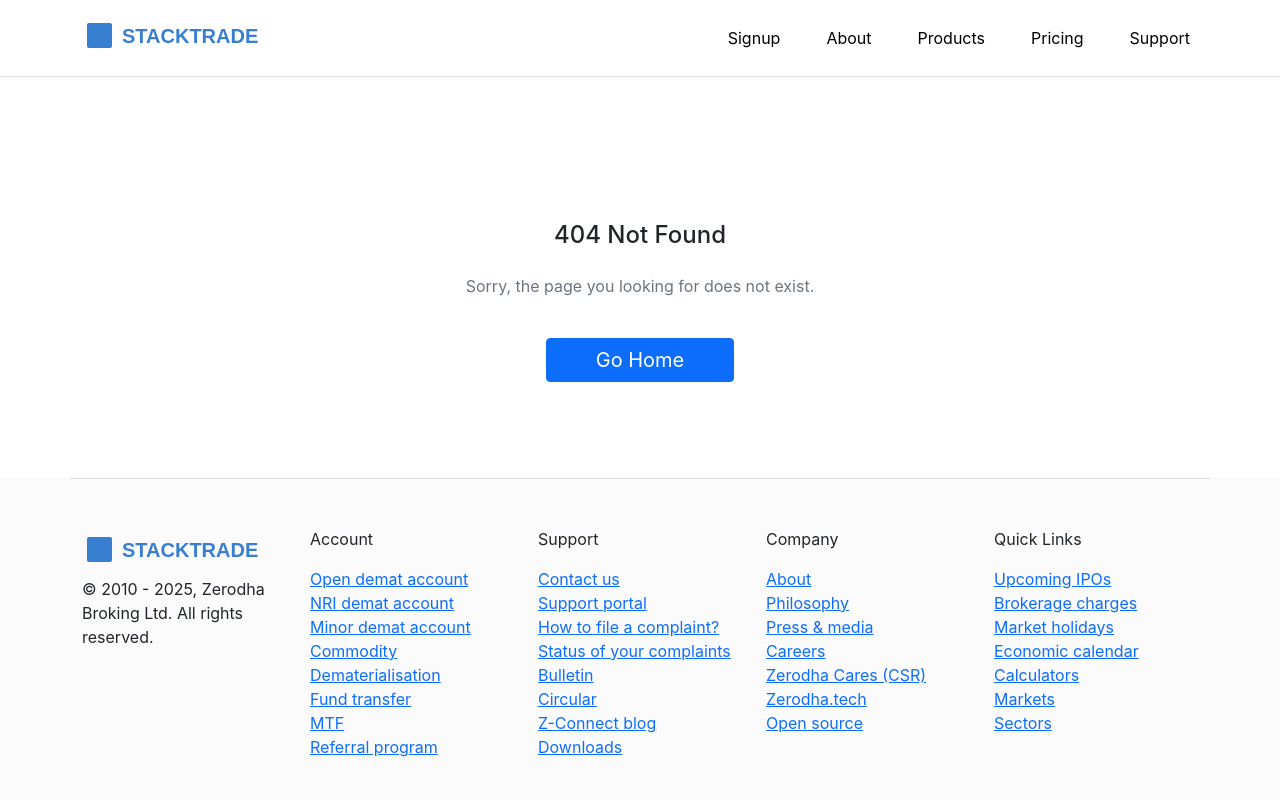
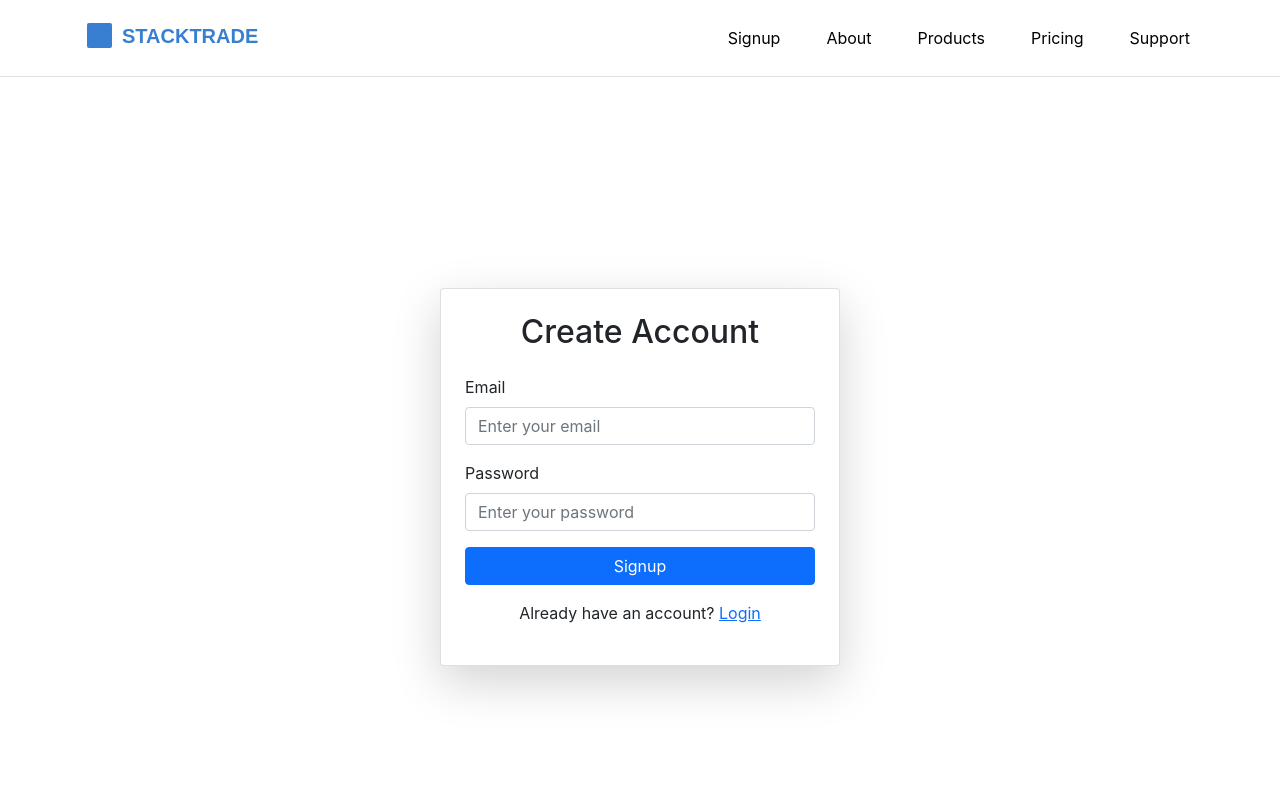
Before and after one commit to Saketmishra14/StackTrade-Final, a React (Create React App) app in the folder frontend/: page /login in a window 1280 px wide. Shown: the top 800 px of the page. Built offline with nearby package versions, Linux system fonts and the light colour scheme.

Commit message:
add login and signup page

```diff
--- a/frontend/package.json
+++ b/frontend/package.json
@@ -3,11 +3,14 @@
   "version": "0.1.0",
   "private": true,
   "dependencies": {
+    "axios": "^1.13.2",
     "cra-template": "1.3.0",
     "react": "^19.2.0",
+    "react-cookie": "^8.0.1",
     "react-dom": "^19.2.0",
     "react-router-dom": "^7.9.5",
-    "react-scripts": "5.0.1"
+    "react-scripts": "5.0.1",
+    "react-toastify": "^11.0.5"
   },
   "scripts": {
     "start": "react-scripts start",
--- a/frontend/src/App.js
+++ b/frontend/src/App.js
@@ -1,6 +1,6 @@
 import React from 'react'
 import ReactDOM from 'react-dom/client'
-import {BrowserRouter,Routes,Route} from 'react-router-dom'
+import {Routes,Route} from 'react-router-dom'
 import './index.css'
 import HomePage from './landing_page/home/Homepage'
 import AboutPage from './landing_page/about/AboutPage'
@@ -11,24 +11,26 @@
 import Navbar from './landing_page/Navbar'
 import Footer from './landing_page/Footer'
 import NotFound from './landing_page/NotFound'
+import Login from './landing_page/sign-up/Login'
 
 
 
 const App = () => {
   return (
-    <BrowserRouter>
+    <>
     <Navbar/>
     <Routes>
       <Route path="/" element={<HomePage/>}/>
       <Route path="/about" element={<AboutPage/>}/>
       <Route path="/signup" element={<SignupPage/>}/>
+      <Route path="/login" element={<Login/>}/>
       <Route path="/products" element={<ProductPage/>}/>
       <Route path="/support" element={<SupportPage/>}/>
       <Route path="/pricing" element={<PricingPage/>}/>
       <Route path="*" element={<NotFound/>}/>
     </Routes>
     <Footer/>
-    </BrowserRouter>
+    </>
 
   )
 }
--- a/frontend/src/index.css
+++ b/frontend/src/index.css
@@ -36,3 +36,5 @@
   border: none;
   margin-bottom: 15px;
 }
+
+/* this is login page css */
--- a/frontend/src/index.js
+++ b/frontend/src/index.js
@@ -1,12 +1,16 @@
 import React from 'react';
 import ReactDOM from 'react-dom/client';
 import './index.css';
-import App from './App.js'
+import App from './App.js';
+import { BrowserRouter } from 'react-router-dom';
+import 'react-toastify/dist/ReactToastify.css';
 
 const root = ReactDOM.createRoot(document.getElementById('root'));
 root.render(
   <React.StrictMode>
+    <BrowserRouter>
     <App />
+    </BrowserRouter>
   </React.StrictMode>
 );
 
--- /dev/null
+++ b/frontend/src/landing_page/sign-up/Login.js
@@ -0,0 +1,107 @@
+import React, { useState } from "react";
+import { Link, useNavigate } from "react-router-dom";
+import axios from "axios";
+import { ToastContainer, toast } from "react-toastify";
+
+const Login = () => {
+  const navigate = useNavigate();
+  const [inputValue, setInputValue] = useState({
+    email: "",
+    password: "",
+  });
+  const { email, password } = inputValue;
+  const handleOnChange = (e) => {
+    const { name, value } = e.target;
+    setInputValue({
+      ...inputValue,
+      [name]: value,
+    });
+  };
+
+  const handleError = (err) =>
+    toast.error(err, {
+      position: "bottom-left",
+    });
+  const handleSuccess = (msg) =>
+    toast.success(msg, {
+      position: "bottom-left",
+    });
+
+  const handleSubmit = async (e) => {
+    e.preventDefault();
+    try {
+      const { data } = await axios.post(
+        "http://localhost:3002/login",
+        {
+          ...inputValue,
+        },
+        { withCredentials: true }
+      );
+      console.log(data);
+      const { success, message } = data;
+      if (success) {
+        handleSuccess(message);
+        setTimeout(() => {
+            window.location.href = "http://localhost:3001"; // <-- dashboard app URL
+
+        }, 1000);
+      } else {
+        handleError(message);
+      }
+    } catch (error) {
+      console.log(error);
+    }
+    setInputValue({
+      ...inputValue,
+      email: "",
+      password: "",
+    });
+  };
+
+  return (
+    <div className="container d-flex justify-content-center align-items-center min-vh-100">
+      <div className="card p-4 shadow-lg" style={{ maxWidth: "400px", width: "100%" }}>
+        <h2 className="text-center mb-4">Create Account</h2>
+        <form onSubmit={handleSubmit}>
+          <div className="mb-3">
+            <label htmlFor="email" className="form-label">
+              Email
+            </label>
+            <input
+              type="email"
+              name="email"
+              value={email}
+              className="form-control"
+              placeholder="Enter your email"
+              onChange={handleOnChange}
+              required
+            />
+          </div>
+          <div className="mb-3">
+            <label htmlFor="password" className="form-label">
+              Password
+            </label>
+            <input
+              type="password"
+              name="password"
+              value={password}
+              className="form-control"
+              placeholder="Enter your password"
+              onChange={handleOnChange}
+              required
+            />
+          </div>
+          <button type="submit" className="btn btn-primary w-100 mb-3">
+            Signup
+          </button>
+          <p className="text-center">
+            Already have an account? <Link to="/login">Login</Link>
+          </p>
+        </form>
+        <ToastContainer />
+      </div>
+    </div>
+  );
+};
+
+export default Login;
--- a/frontend/src/landing_page/sign-up/Signup.js
+++ b/frontend/src/landing_page/sign-up/Signup.js
@@ -1,14 +1,111 @@
-import React from 'react'
-
+import React, { useState } from "react";
+import { Link, useNavigate } from "react-router-dom";
+import axios from "axios";
+import { ToastContainer, toast } from "react-toastify";
 
 const Signup = () => {
+  const navigate = useNavigate();
+  const [inputValue, setInputValue] = useState({
+    email: "",
+    password: "",
+    username: "",
+  });
+  const { email, password, username } = inputValue;
+  const handleOnChange = (e) => {
+    const { name, value } = e.target;
+    setInputValue({
+      ...inputValue,
+      [name]: value,
+    });
+  };
+
+  const handleError = (err) =>
+    toast.error(err, {
+      position: "bottom-left",
+    });
+  const handleSuccess = (msg) =>
+    toast.success(msg, {
+      position: "bottom-right",
+    });
+
+  const handleSubmit = async (e) => {
+    e.preventDefault();
+    try {
+      const { data } = await axios.post(
+        "http://localhost:3002/signup",
+        {
+          ...inputValue,
+        },
+        { withCredentials: true }
+      );
+      const { success, message } = data;
+      if (success) {
+        handleSuccess(message);
+        setTimeout(() => {
+          navigate("/");
+        }, 1000);
+      } else {
+        handleError(message);
+      }
+    } catch (error) {
+      console.log(error);
+    }
+    setInputValue({
+      ...inputValue,
+      email: "",
+      password: "",
+      username: "",
+    });
+  };
+
   return (
-    <>
+    <div className="container d-flex justify-content-center align-items-center min-vh-100">
+  <div className="card p-4 shadow-sm" style={{ maxWidth: "400px", width: "100%" }}>
+    <h2 className="text-center mb-4">Signup Account</h2>
+    <form onSubmit={handleSubmit}>
+      <div className="mb-3">
+        <label htmlFor="email" className="form-label">Email</label>
+        <input
+          type="email"
+          name="email"
+          value={email}
+          placeholder="Enter your email"
+          onChange={handleOnChange}
+          className="form-control"
+        />
+      </div>
+      <div className="mb-3">
+        <label htmlFor="username" className="form-label">Username</label>
+        <input
+          type="text"
+          name="username"
+          value={username}
+          placeholder="Enter your username"
+          onChange={handleOnChange}
+          className="form-control"
+        />
+      </div>
+      <div className="mb-3">
+        <label htmlFor="password" className="form-label">Password</label>
+        <input
+          type="password"
+          name="password"
+          value={password}
+          placeholder="Enter your password"
+          onChange={handleOnChange}
+          className="form-control"
+        />
+      </div>
+      <button type="submit" className="btn btn-primary w-100 mb-3">Submit</button>
+      <span className="d-block text-center">
+        Already have an account? <Link to={"/login"} className="text-primary">Login</Link>
+      </span>
+    </form>
+    <ToastContainer />
+  </div>
+</div>
 
-    <div>Signup component</div>
+  );
+};
 
-    </>
-  )
-}
-
-export default Signup
+export default Signup;
```
Also changed, not shown: frontend/src/landing_page/sign-up/Home.js (added, +49 -0 lines), 1 other file (tests, documents, lock files or other folders).
